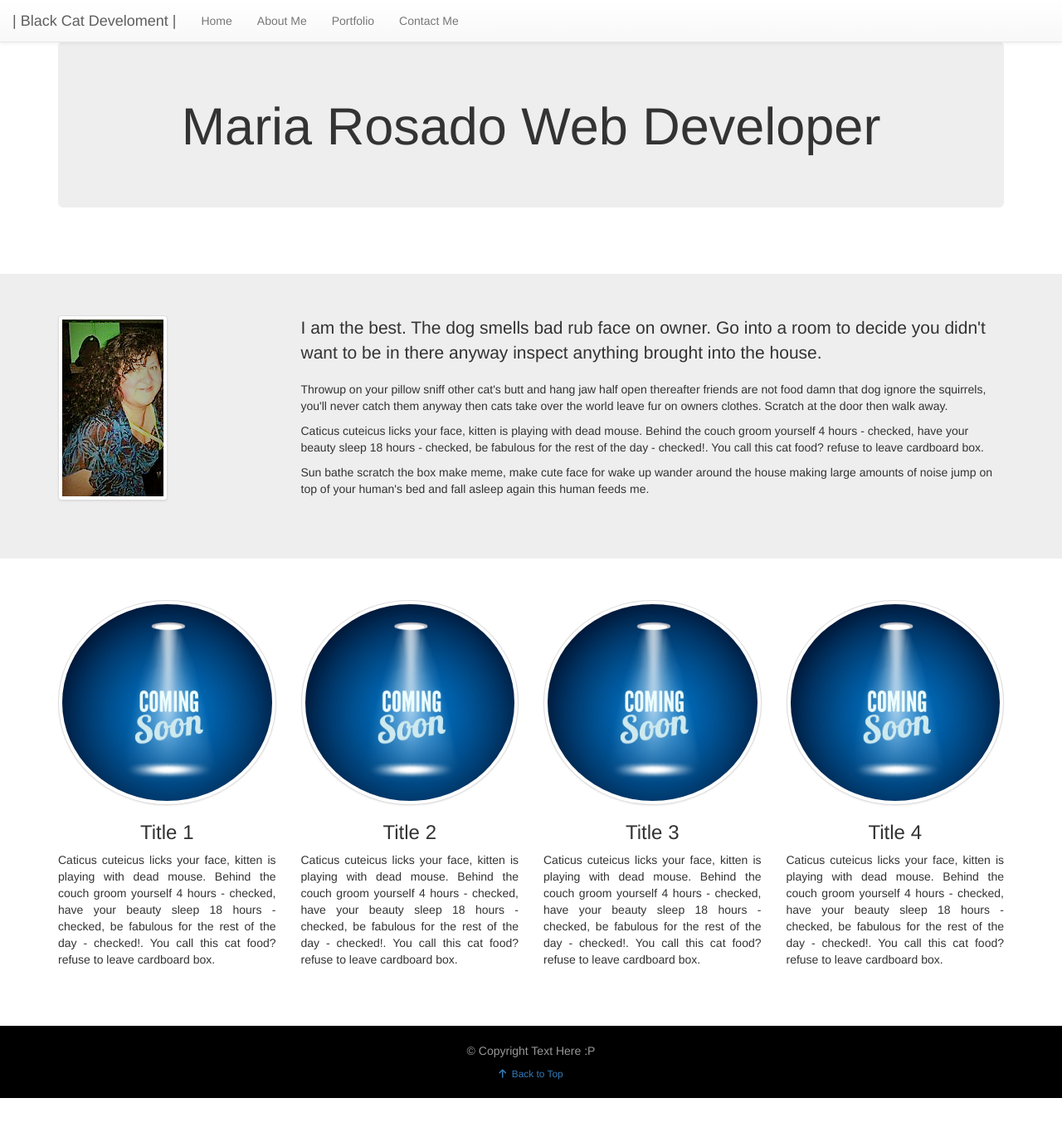
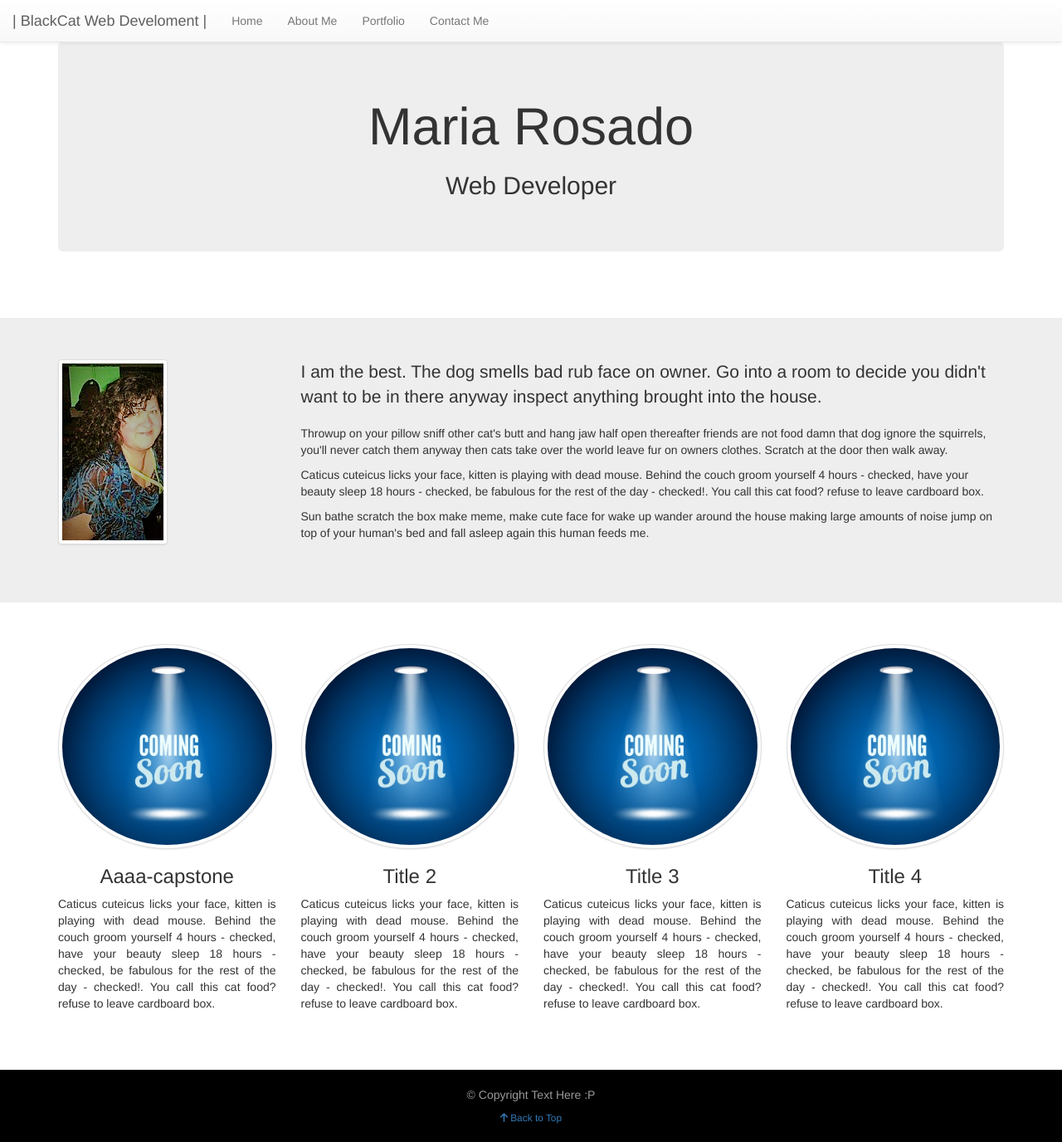
Before and after one commit to mrosado2/soloparami, a PHP site: page / in a window 1280 px wide. Shown: the whole page at 83% size. Before the commit the page ends 1323 px from the top, so only its background shows below. Run offline with PHP 8.4, Linux system fonts and the light colour scheme; some libraries are stand-ins or nearby versions.

Commit message:
corrected typos

```diff
--- a/public_html/index.php
+++ b/public_html/index.php
@@ -63,7 +63,7 @@
 							<span class="icon-bar"></span>
 							<span> class="icon-bar"></span>
 						</button>
-						<a class="navbar-brand page-scroll">| Black Cat Develoment |</a>
+						<a class="navbar-brand page-scroll">| BlackCat Web Develoment |</a>
 					</div>
 
 					<!-- Collect the nav links, forms, and other content for toggling -->
@@ -86,7 +86,8 @@
 					<div class="row">
 						<div class="col-sm-12">
 							<div class="jumbotron text-center">
-								<h1>Maria Rosado Web Developer</h1>
+								<h1>Maria Rosado</h1>
+								<h2> Web Developer</h2>
 								<p class="lead"></p>
 							</div>
 						</div><!-- /.col-sm-12 -->
@@ -122,7 +123,7 @@
 							<div class="text-center m-b-2">
 								<img src="../public_html/img/coming-soon-1.png" alt="web-dev" class="img-responsive img-circle img-thumbnail">
 								<div>
-									<h3>Title 1</h3>
+									<h3>Aaaa-capstone</h3>
 									<p class="text-justify">Caticus cuteicus licks your face, kitten is playing with dead mouse. Behind the couch groom yourself 4 hours - checked, have your beauty sleep 18 hours - checked, be fabulous for the rest of the day - checked!. You call this cat food? refuse to leave cardboard box.</p>
 								</div>
 							</div>
@@ -169,7 +170,7 @@
 					<div class="col-sm-12 text-center">
 						<p>&copy; Copyright Text Here :P</p>
 						<div class="small">
-							<a href="#top"><i class="fa fa-arrow-up"></i>&nbsp;&nbsp;Back to Top</a>
+							<a href="#top"><i class="fa fa-arrow-up"></i> Back to Top</a>
 						</div>
 					</div>
 				</div>
```
